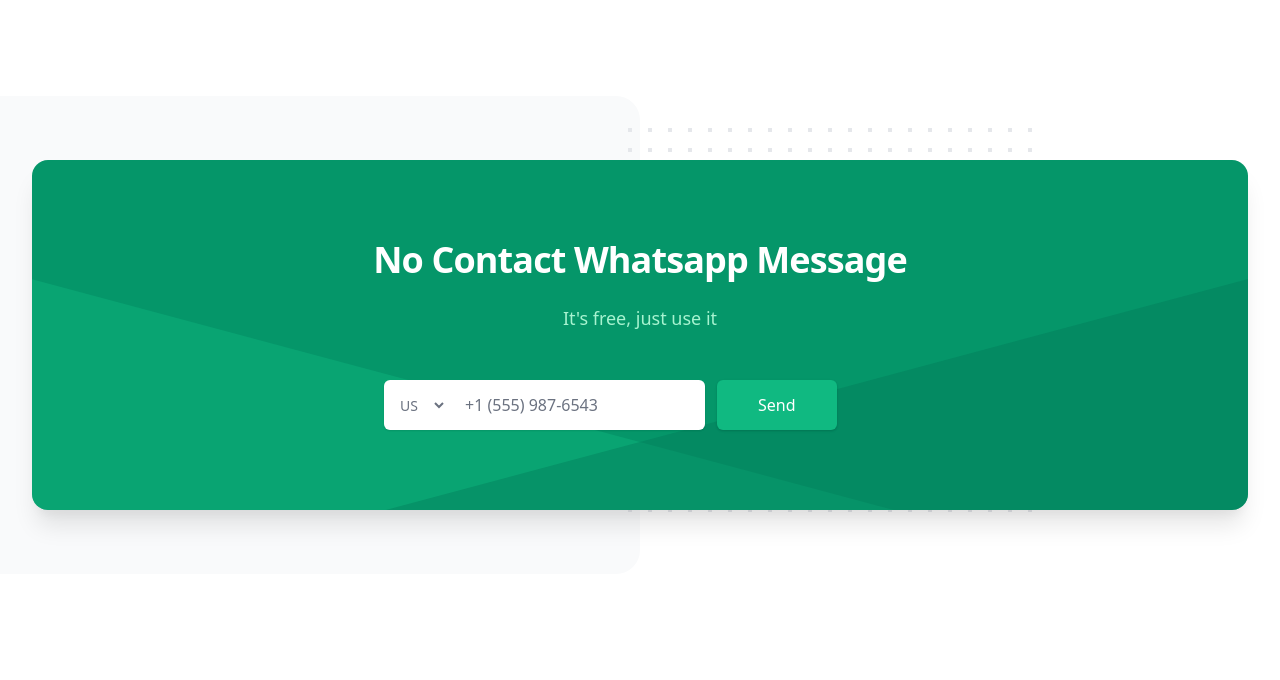
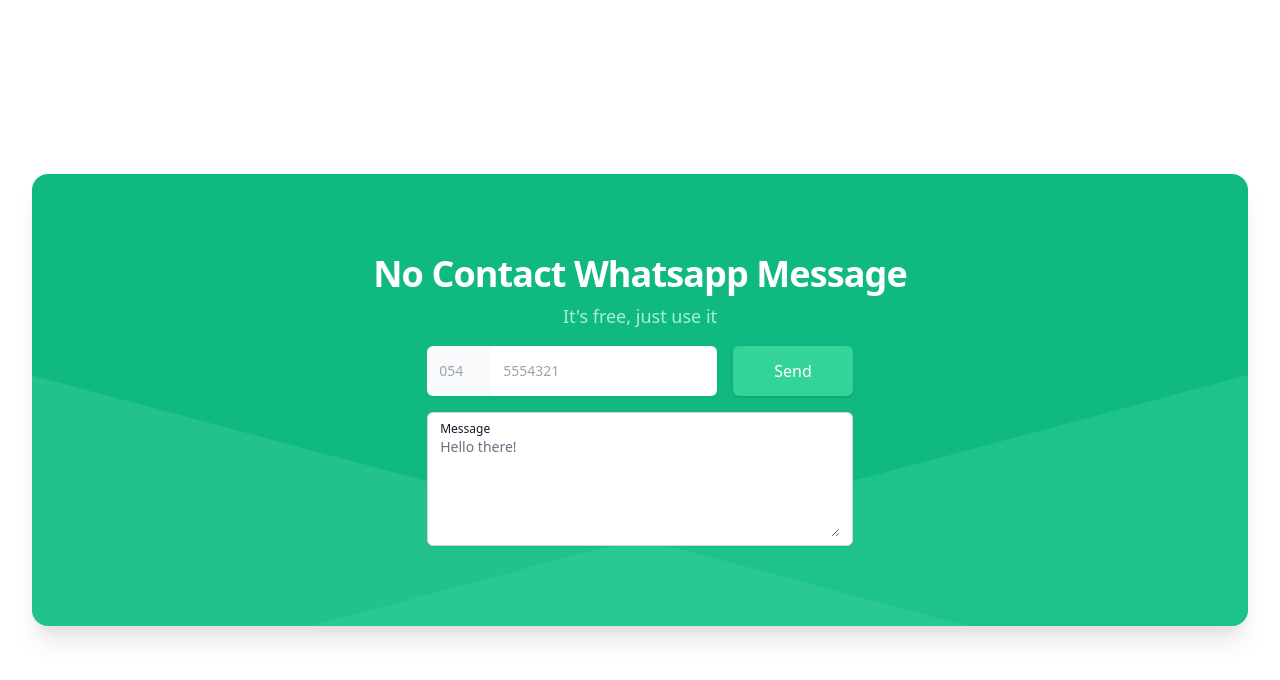
Before and after one commit to denvash/whatsapp-no-contact-workshop, a React (Create React App) app: page / in a window 1280 px wide. Shown: the top 680 px of the page. Built offline with nearby package versions, Linux system fonts and the light colour scheme.

Commit message:
text area added

```diff
--- a/src/App.tsx
+++ b/src/App.tsx
@@ -1,16 +1,8 @@
-import {BackgroundDotsPattern} from './components/BackgroundDotsPattern';
-
-function App() {
+export function App() {
   return (
-    <div className="">
-      <div className="bg-white py-16 sm:py-24">
-        <div className="relative sm:py-16">
-          <div aria-hidden="true" className="hidden sm:block">
-            <div className="absolute inset-y-0 left-0 w-1/2 bg-gray-50 rounded-r-3xl" />
-            <BackgroundDotsPattern />
-          </div>
-          <div className="mx-auto max-w-md px-4 sm:max-w-3xl sm:px-6 lg:max-w-7xl lg:px-8">
-            <div className="relative rounded-2xl px-6 py-10 bg-green-600 overflow-hidden shadow-xl sm:px-12 sm:py-20">
+    <div className="bg-white w-screen h-screen flex justify-center items-center justify-items-center">
+      <div className="w-full max-w-md px-4 sm:max-w-3xl sm:px-6 lg:max-w-7xl lg:px-8">
+        <div className="relative rounded-2xl px-6 py-10 bg-green-500 overflow-hidden shadow-xl sm:px-12 sm:py-20">
           <div
             aria-hidden="true"
             className="absolute inset-0 -mt-72 sm:-mt-32 md:mt-0">
@@ -21,57 +13,65 @@
               fill="none"
               viewBox="0 0 1463 360">
               <path
-                    className="text-green-500 text-opacity-40"
+                className="text-green-300 text-opacity-20"
                 fill="currentColor"
                 d="M-82.673 72l1761.849 472.086-134.327 501.315-1761.85-472.086z"
               />
               <path
-                    className="text-green-700 text-opacity-40"
+                className="text-green-400 text-opacity-40"
                 fill="currentColor"
                 d="M-217.088 544.086L1544.761 72l134.327 501.316-1761.849 472.086z"
               />
             </svg>
           </div>
           <div className="relative">
-                <div className="sm:text-center">
+            <div className="flex flex-col gap-4">
+              <div className="sm:text-center flex flex-col gap-2">
                 <h2 className="text-3xl font-extrabold text-white tracking-tight sm:text-4xl">
                   No Contact Whatsapp Message
                 </h2>
-                  <p className="mt-6 mx-auto max-w-2xl text-lg text-green-200">
+                <p className="mx-auto max-w-2xl text-lg text-green-200">
                   It's free, just use it
                 </p>
               </div>
               <form
                 action="#"
-                  className="mt-12 sm:mx-auto sm:max-w-lg sm:flex">
-                  <div className="relative rounded-md shadow-sm">
-                    <div className="absolute inset-y-0 left-0 flex items-center">
-                      <label htmlFor="country" className="sr-only">
-                        Country
-                      </label>
-                      <select
-                        id="country"
-                        name="country"
-                        className="focus:ring-indigo-500 focus:border-indigo-500 h-full py-0 px-3 border-transparent bg-transparent text-gray-500 sm:text-sm rounded-md">
-                        <option>US</option>
-                        <option>CA</option>
-                        <option>EU</option>
-                      </select>
-                    </div>
+                className="sm:mx-auto sm:max-w-lg sm:flex flex-col gap-4">
+                <div className="flex gap-4">
+                  <div className="flex rounded-md shadow-sm flex-grow">
+                    <input
+                      className="inline-flex items-center px-3 rounded-l-md  border-r-0 bg-gray-50 text-gray-500 sm:text-sm w-16"
+                      placeholder="054"
+                    />
                     <input
                       type="text"
-                      name="phone-number"
-                      id="phone-number"
-                      className="pl-20 block w-full border border-transparent rounded-md px-2 py-3 text-base text-gray-900 placeholder-gray-500 shadow-sm focus:outline-none focus:border-transparent focus:ring-2 focus:ring-white focus:ring-offset-2 focus:ring-offset-green-600"
-                      placeholder="+1 (555) 987-6543"
+                      name="company-website"
+                      id="company-website"
+                      className="flex-1 min-w-0 block w-full px-3 py-2 rounded-none rounded-r-md focus:ring-indigo-500 focus:border-indigo-500 sm:text-sm border-gray-300"
+                      placeholder="5554321"
                     />
                   </div>
-                  <div className="mt-4 sm:mt-0 sm:ml-3">
+                  <div>
                     <button
                       type="submit"
-                      className="block w-full rounded-md border bg-opacity-100 border-transparent px-5 py-3 bg-green-500 text-base font-medium text-white shadow hover:bg-green-300 focus:outline-none focus:ring-2 focus:ring-white focus:ring-offset-2 focus:ring-offset-green-600 sm:px-10">
+                      className="block w-full rounded-md border bg-opacity-100 border-transparent px-5 py-3 bg-green-400 text-base font-medium text-white shadow hover:bg-green-300 focus:outline-none focus:ring-2 focus:ring-white focus:ring-offset-2 focus:ring-offset-green-600 sm:px-10">
                       Send
                     </button>
+                  </div>
+                </div>
+                <div className="border border-gray-300 rounded-md px-3 py-2 shadow-sm focus-within:ring-1 focus-within:ring-green-600 focus-within:border-green-600 bg-white">
+                  <label
+                    htmlFor="message"
+                    className="block text-xs font-medium text-gray-900">
+                    Message
+                  </label>
+                  <textarea
+                    rows={5}
+                    name="message"
+                    id="message"
+                    className="block w-full border-0 p-0 text-gray-900 placeholder-gray-500 focus:ring-0 sm:text-sm outline-none"
+                    placeholder="Hello there!"
+                  />
                 </div>
               </form>
             </div>
@@ -79,8 +79,5 @@
         </div>
       </div>
     </div>
-    </div>
   );
 }
-
-export default App;
--- a/src/components/BackgroundDotsPattern.tsx
+++ /dev/null
@@ -1,34 +0,0 @@
-export const BackgroundDotsPattern = () => {
-  return (
-    <svg
-      className="absolute top-8 left-1/2 -ml-3"
-      width={404}
-      height={392}
-      fill="none"
-      viewBox="0 0 404 392">
-      <defs>
-        <pattern
-          id="8228f071-bcee-4ec8-905a-2a059a2cc4fb"
-          x={0}
-          y={0}
-          width={20}
-          height={20}
-          patternUnits="userSpaceOnUse">
-          <rect
-            x={0}
-            y={0}
-            width={4}
-            height={4}
-            className="text-gray-200"
-            fill="currentColor"
-          />
-        </pattern>
-      </defs>
-      <rect
-        width={404}
-        height={392}
-        fill="url(#8228f071-bcee-4ec8-905a-2a059a2cc4fb)"
-      />
-    </svg>
-  );
-};
--- a/src/index.tsx
+++ b/src/index.tsx
@@ -1,6 +1,6 @@
 import React from 'react';
 import ReactDOM from 'react-dom';
-import App from './App';
+import {App} from './App';
 import './index.css';
 
 ReactDOM.render(
```
Lines whose indentation alone changed are shown as unchanged.
